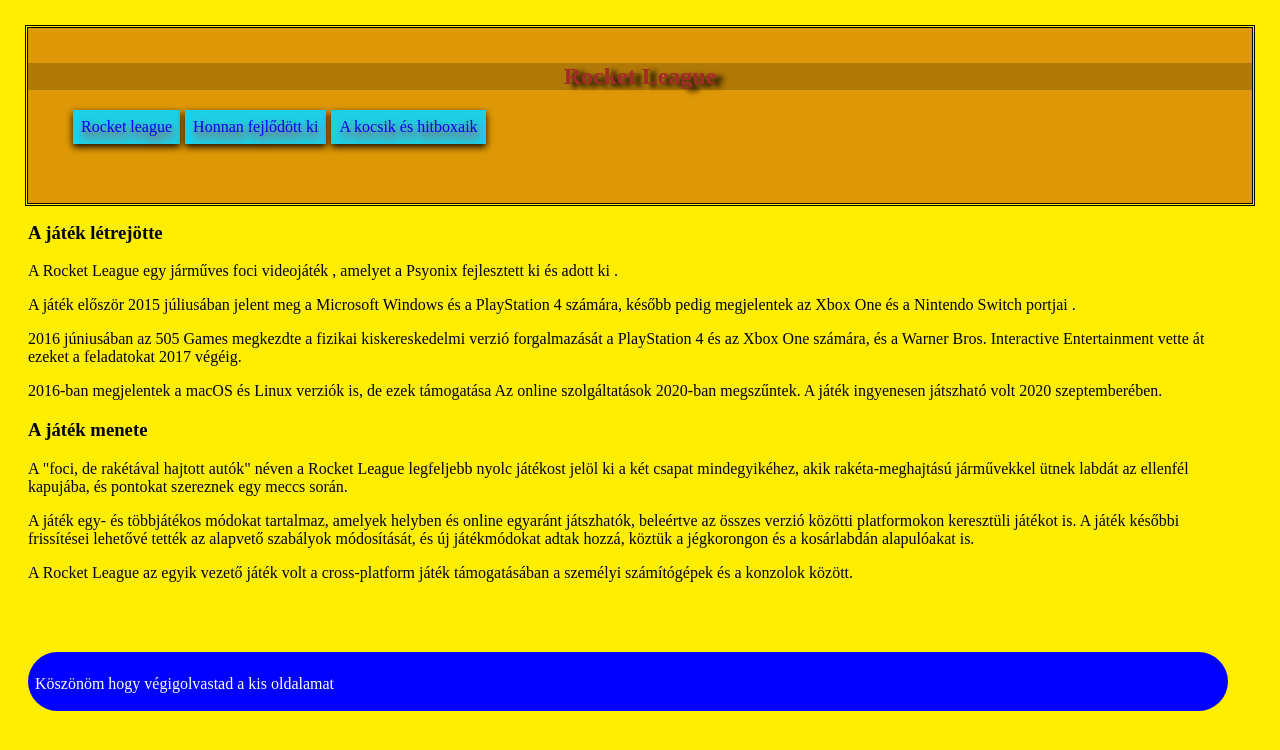
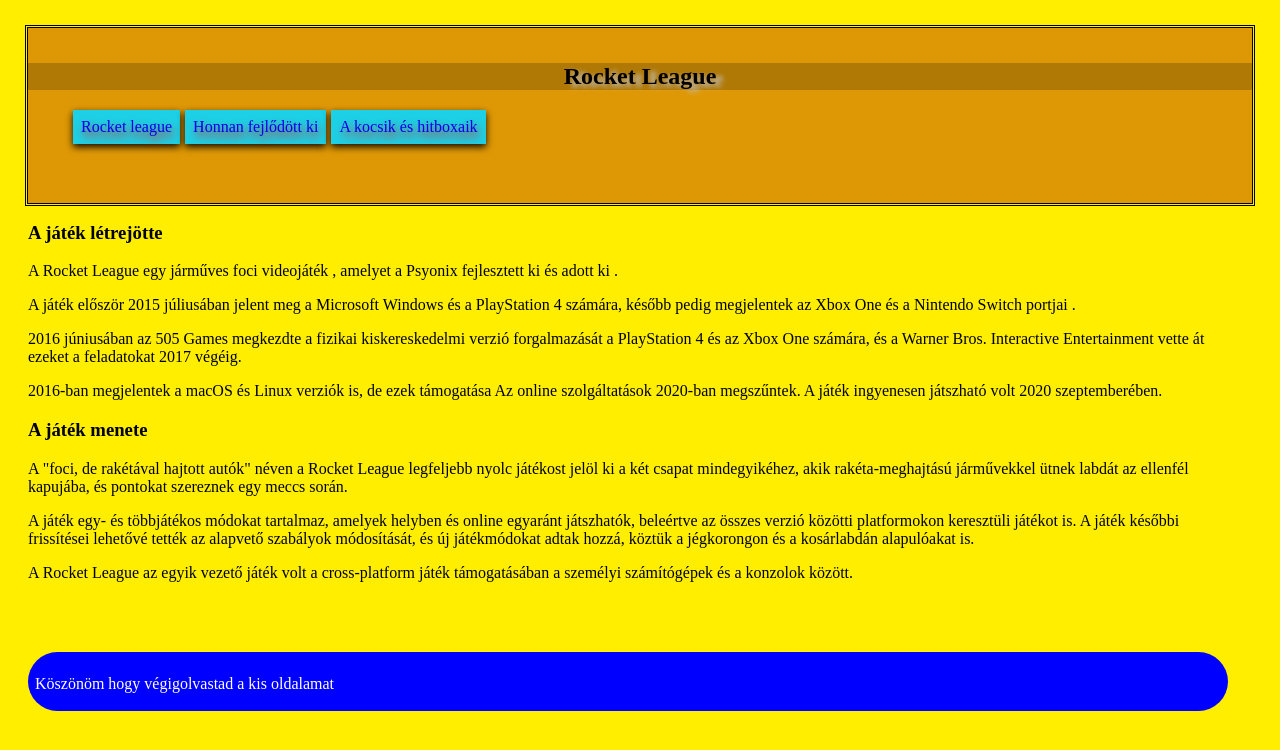
Before and after one commit to thespekky/bemutat-, a plain HTML site: page index.html in a window 1280 px wide. Drawn offline with Linux system fonts and the light colour scheme.

Commit message:
h2 text shadow megváltoztatása

```diff
--- a/css/style.css
+++ b/css/style.css
@@ -8,8 +8,8 @@ body
 h2
 {
     background-color: rgba(0, 0, 0, 0.212);
-    color: brown;
-    text-shadow: 7px 3px 5px black;
+    color:black;
+    text-shadow: 7px 3px 5px silver;
 }
 div.header
 {
```
